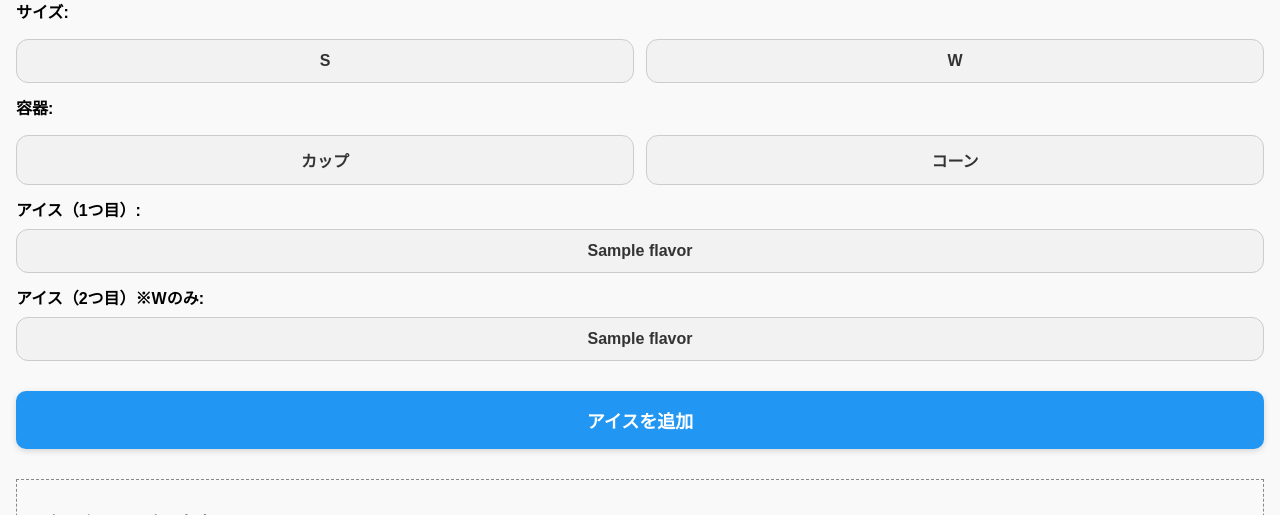
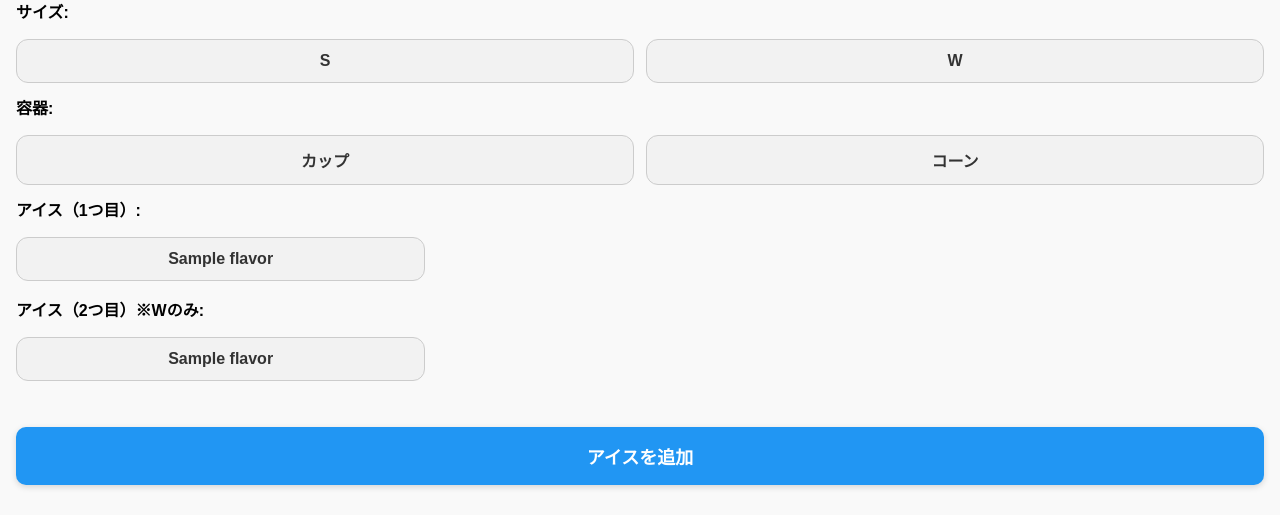
Before and after one commit to Yujiro-Muraoka/ice-order-system, a Django app: template orders/templates/orders/register.html in a window 1280 px wide. Shown: the part 173-688 px from the top of the page. Run offline with Django 5.2, Linux system fonts and the light colour scheme; the template is opened without the code that fills it: most values are stand-ins (such as "Sample title", 1, 10 or a date in 2020).

Commit message:
Update all modified files

```diff
--- a/orders/templates/orders/register.html
+++ b/orders/templates/orders/register.html
@@ -173,10 +173,11 @@
     }
 
     .flavor-grid {
-      display: flex;
-      flex-wrap: wrap;
+      display: grid;
+      grid-template-columns: repeat(3, 1fr);  /* ✅ 常に3列にする */
       gap: 10px;
-      justify-content: space-between;
+      margin-top: 8px;
+      margin-bottom: 16px;
     }
     #helpButton {
       position: fixed;
```
Also changed, not shown: orders/templates/orders/ice.html (+0 -13 lines), db.sqlite3.
